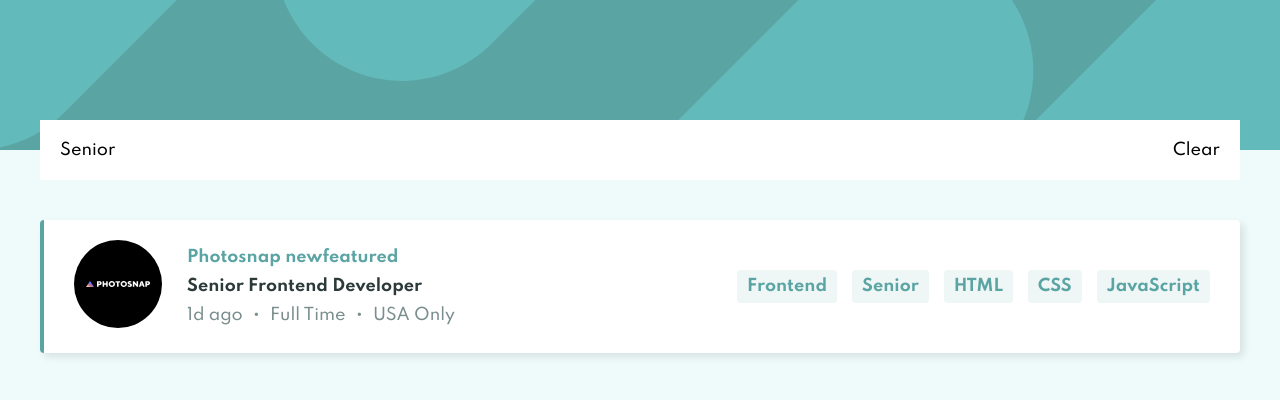
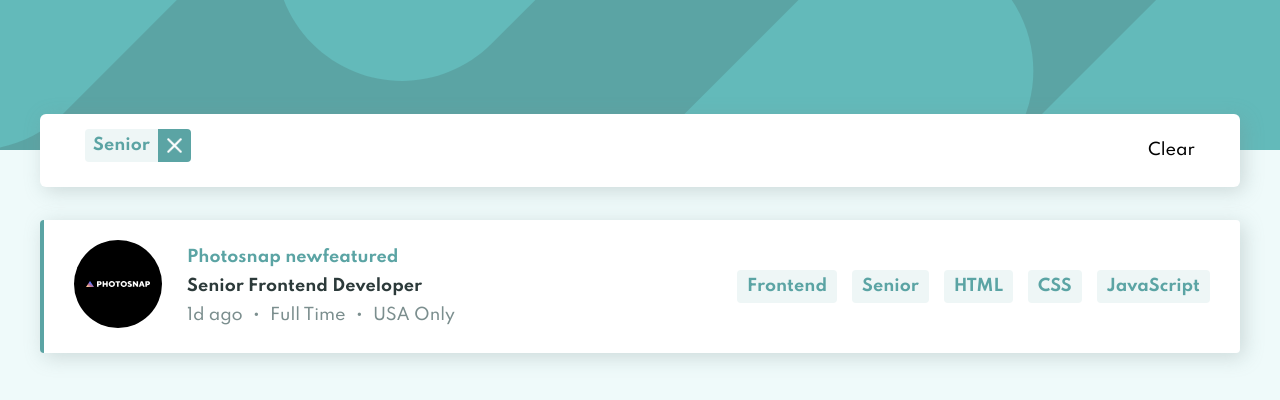
Before and after one commit to TomaszGa/react-job-listings, a React (Create React App) app: page / in a window 1280 px wide. Both pictures are taken after a click on the element "Senior". Shown: the top 400 px of the page. Built offline with nearby package versions, Linux system fonts and the light colour scheme.

Commit message:
build filter bar, disable filter bar animation

```diff
--- a/src/App.js
+++ b/src/App.js
@@ -9,6 +9,31 @@ import dummyData from "./assets/data/dummy-data";
 function App() {
   const [listings, setListings] = useState([]);
   const [filters, setFilters] = useState([]);
+  // const [filters, setFilters] = useState([
+  //   "test1",
+  //   "test2",
+  //   "test3",
+  //   "test4",
+  //   "test5",
+  //   "test6",
+  //   "test7",
+  //   "test8",
+  //   "test9",
+  //   "test10",
+  //   "test11",
+  //   "test12",
+  //   "test13",
+  //   "test14",
+  //   "test14",
+  //   "test14",
+  //   "test14",
+  //   "test14",
+  //   "test14",
+  //   "test14",
+  //   "test14",
+  //   "test14",
+  //   "test14",
+  // ]);
 
   useEffect(() => {
     //simulate asynchronous API call
@@ -24,6 +49,14 @@ function App() {
     setFilters(newFilters);
   };
 
+  const removeTagFromFilter = (tag) => {
+    const newFilters = filters.filter((item) => {
+      return item !== tag;
+    });
+
+    setFilters(newFilters);
+  };
+
   const clearFilters = () => {
     setFilters([]);
   };
@@ -31,7 +64,11 @@ function App() {
   return (
     <>
       <Header />
-      <FilterBar filters={filters} clearFilters={clearFilters} />
+      <FilterBar
+        filters={filters}
+        clearFilters={clearFilters}
+        removeFilter={removeTagFromFilter}
+      />
       <Jobs listings={listings} addTag={addTagToFilter} filters={filters} />
     </>
   );
--- a/src/components/FilterBar.js
+++ b/src/components/FilterBar.js
@@ -1,6 +1,8 @@
 import React from "react";
 
-const FilterBar = ({ filters, clearFilters }) => {
+import closeButton from "../assets/ui/icon-x.png";
+
+const FilterBar = ({ filters, clearFilters, removeFilter }) => {
   const modifierClass = filters.length ? "filter--active" : null;
 
   return (
@@ -10,7 +12,15 @@ const FilterBar = ({ filters, clearFilters }) => {
           <div className="filter__tags">
             {filters.map((filter) => (
               <div className="filter__tag" key={filter}>
-                {filter}
+                <div className="filter__tag-name">{filter}</div>
+                <div
+                  className="filter__tag-remove"
+                  onClick={() => {
+                    removeFilter(filter);
+                  }}
+                >
+                  <img src={closeButton} />
+                </div>
               </div>
             ))}
           </div>
--- a/src/scss/App.scss
+++ b/src/scss/App.scss
@@ -10,6 +10,9 @@ $font: "Spartan", -apple-system, BlinkMacSystemFont, "Segoe UI", "Roboto",
 $font-weight-bold: 700;
 
 $container-width: 1200px;
+
+$shadow: 4px 4px 20px transparentize($gray-cyan, 0.7);
+
 body {
   background-color: $gray-bg;
   font-family: $font;
--- a/src/scss/components/_filter.scss
+++ b/src/scss/components/_filter.scss
@@ -1,5 +1,5 @@
 .filter {
-  transform: translateY(-30px);
+  transform: translateY(-36px);
   position: absolute;
   margin: 0 auto;
   left: 0;
@@ -8,30 +8,60 @@
     overflow: hidden;
     height: 0;
     opacity: 0;
-    transition: 0.3s;
+    // transition: 0.3s;
     width: $container-width;
     background: #fff;
+    border-radius: 6px;
+    box-shadow: $shadow;
     margin: 0 auto;
   }
   &__bar-content {
     display: flex;
     justify-content: space-between;
     align-items: center;
-    padding: 15px 20px;
-    height: 60px;
+    padding: 15px 45px;
+    // height: 70px;
   }
   &--active {
     .filter__bar {
       height: auto;
-      height: 60px;
+      // height: 70px;
       opacity: 1;
     }
   }
 
   &__tags {
     display: flex;
+    flex-wrap: wrap;
   }
   &__tag {
-    margin-right: 10px;
+    background-color: $gray-filter;
+    color: $primary;
+    border-radius: 4px;
+    font-weight: $font-weight-bold;
+    margin-right: 15px;
+    margin-bottom: 10px;
+    transition: 0.2s;
+    overflow: hidden;
+
+    display: flex;
+    align-items: center;
+  }
+  &__tag-name {
+    padding: 0 8px;
+  }
+  &__tag-remove {
+    background-color: $primary;
+    color: #fff;
+    padding: 4px;
+    transition: 0.2s;
+    img {
+      display: block;
+      width: 25px;
+    }
+    &:hover {
+      cursor: pointer;
+      background-color: $gray-dark-cyan;
+    }
   }
 }
--- a/src/scss/components/_jobs.scss
+++ b/src/scss/components/_jobs.scss
@@ -8,10 +8,10 @@
   align-items: center;
   background-color: #fff;
   padding: 20px 30px;
-  margin-bottom: 20px;
+  margin-bottom: 24px;
   border-left: 4px solid transparent;
   border-radius: 4px;
-  box-shadow: 4px 4px 7px transparentize($gray-cyan, 0.8);
+  box-shadow: $shadow;
   &--featured {
     border-left-color: $primary;
   }
```
Also changed, not shown: src/assets/ui/icon-x.png (added).
